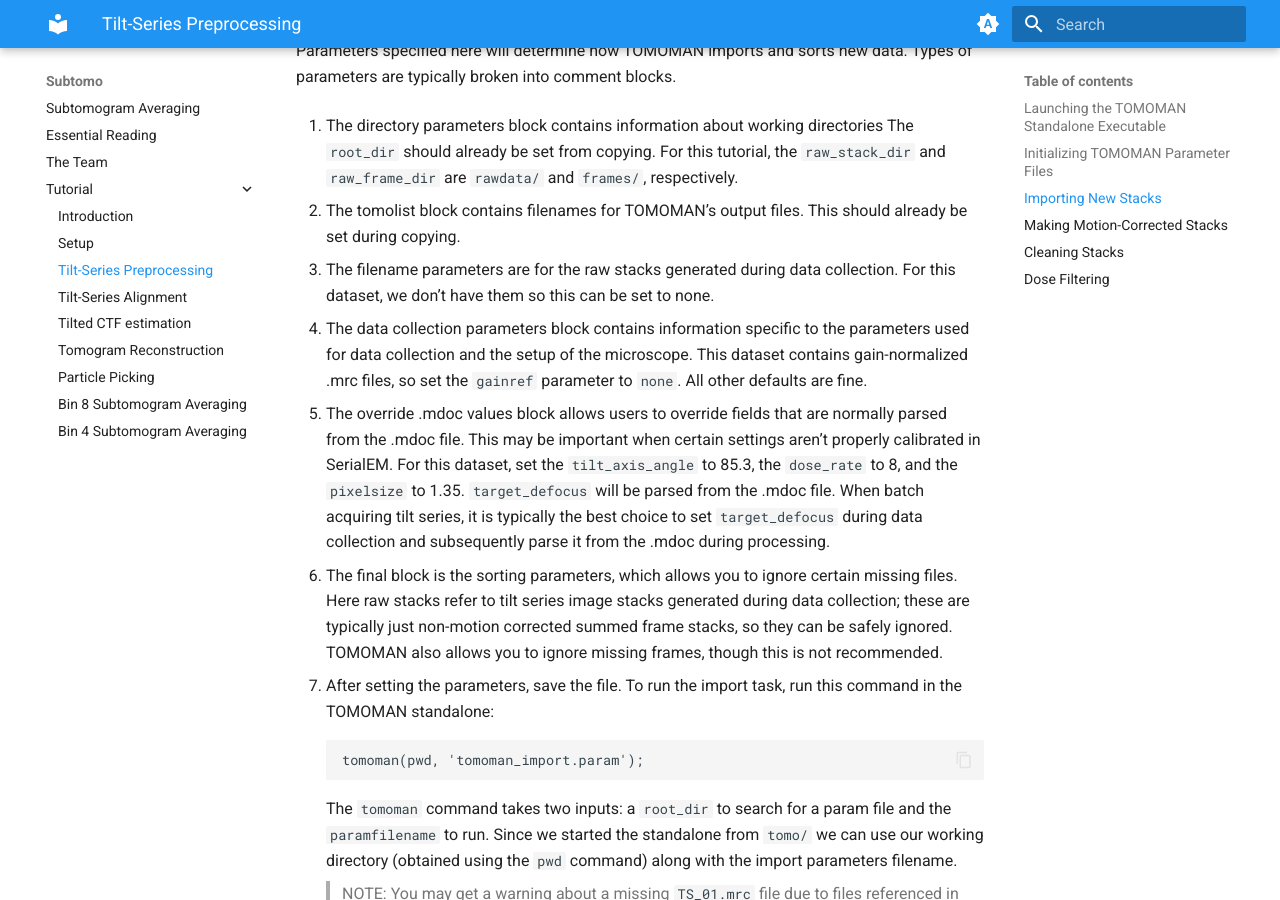
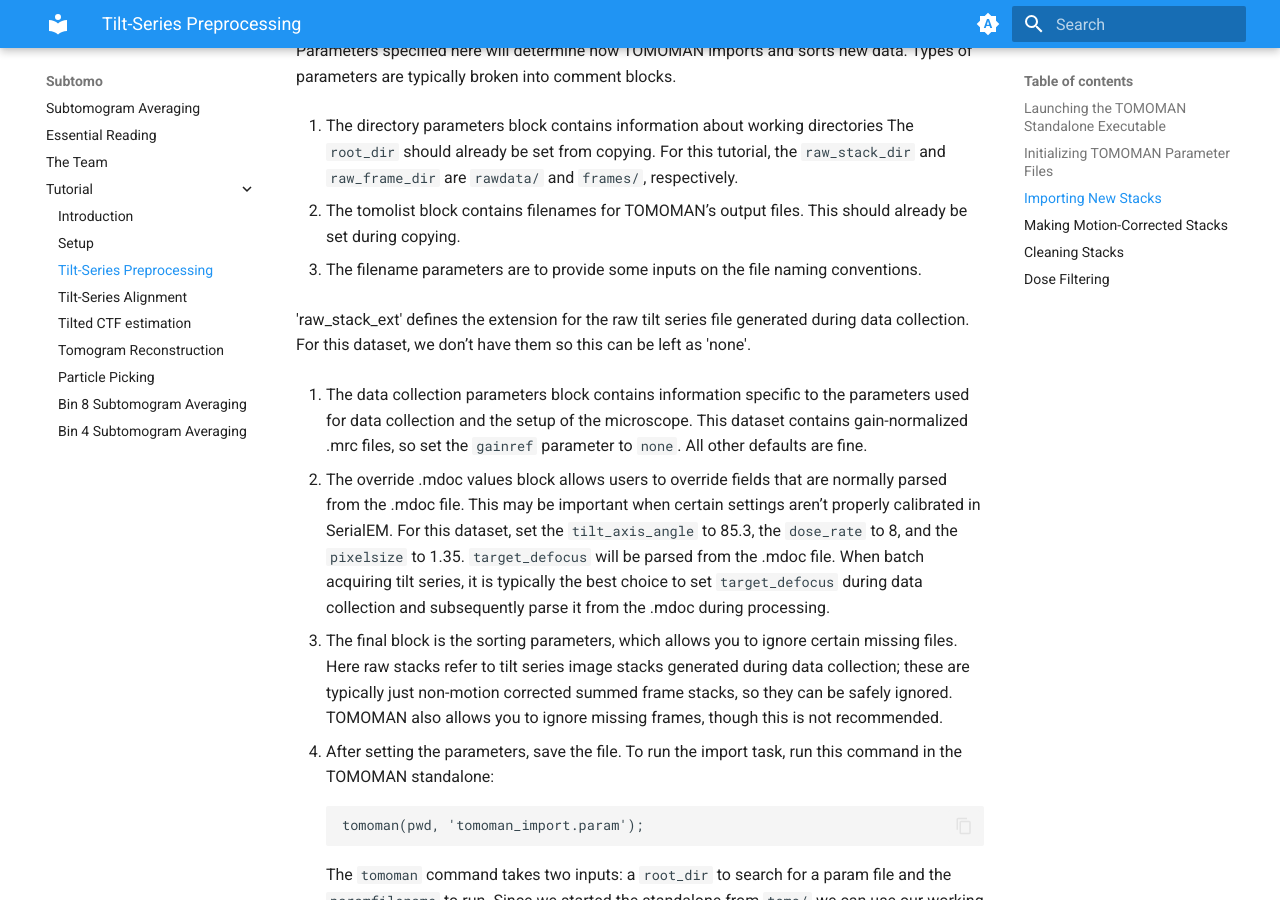
Before and after one commit to wan-lab-vanderbilt/subtomo-tutorials, an MkDocs documentation site: the page built from docs/hiv/preproc.md, in a window 1280 px wide and 900 px high, scrolled down 1552 px. Built offline with MkDocs 1.6.1 and Material for MkDocs 9.7.7, drawn with Linux system fonts in a browser that asks for light colours.

Commit message:
Update preproc.md

```diff
--- a/docs/hiv/preproc.md
+++ b/docs/hiv/preproc.md
@@ -59,8 +59,9 @@ For this tutorial, the `raw_stack_dir` and `raw_frame_dir` are `rawdata/` and `f
 2. The tomolist block contains filenames for TOMOMAN’s output files.
 This should already be set during copying.
 
-3. The filename parameters are for the raw stacks generated during data collection.
-For this dataset, we don’t have them so this can be set to none.
+3. The filename parameters are to provide some inputs on the file naming conventions.
+
+'raw_stack_ext' defines the extension for the raw tilt series file generated during data collection. For this dataset, we don’t have them so this can be left as 'none'.
 
 4. The data collection parameters block contains information specific to the parameters used for data collection and the setup of the microscope.
 This dataset contains gain-normalized .mrc files, so set the `gainref` parameter to `none`.
```
